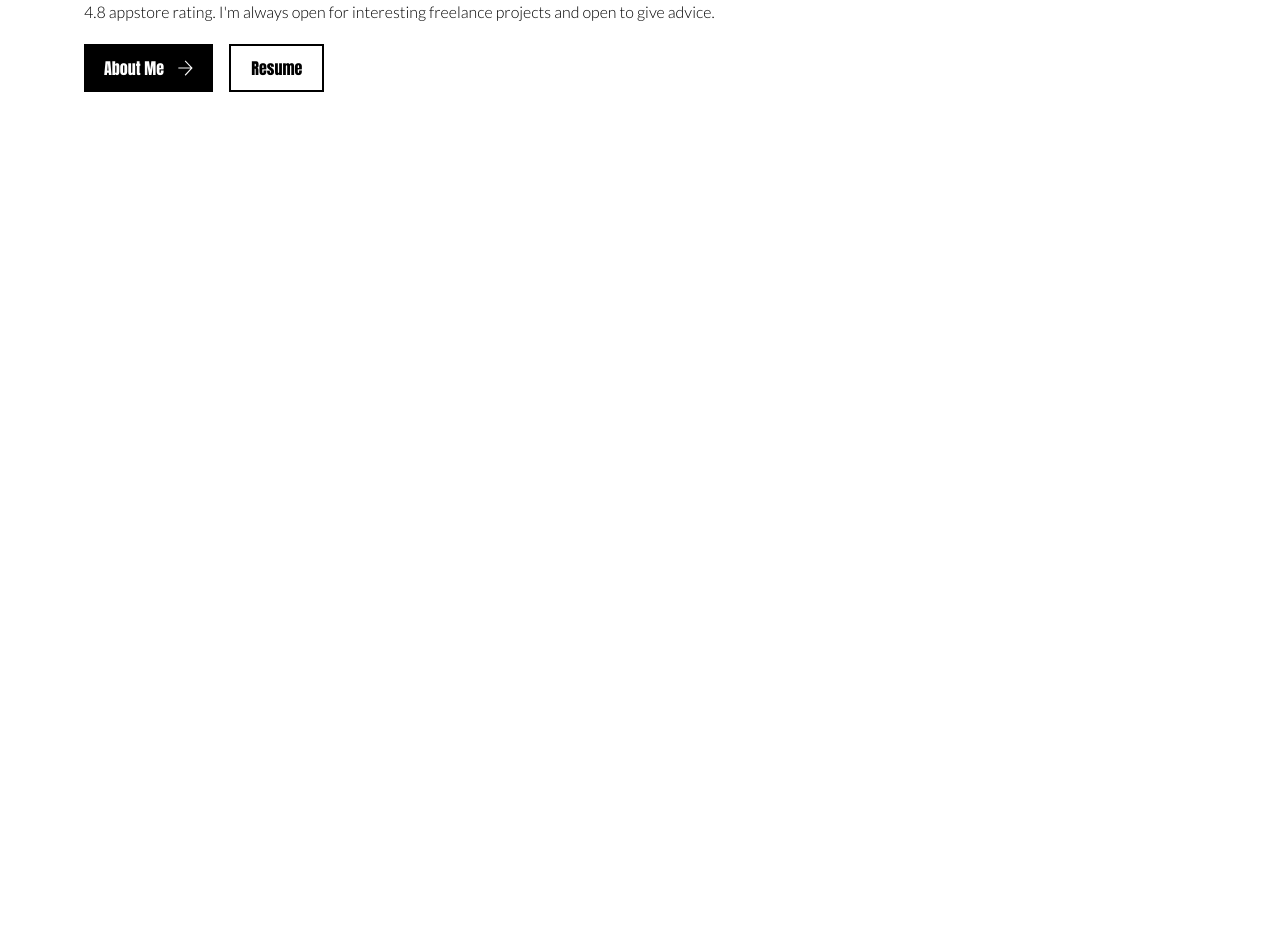
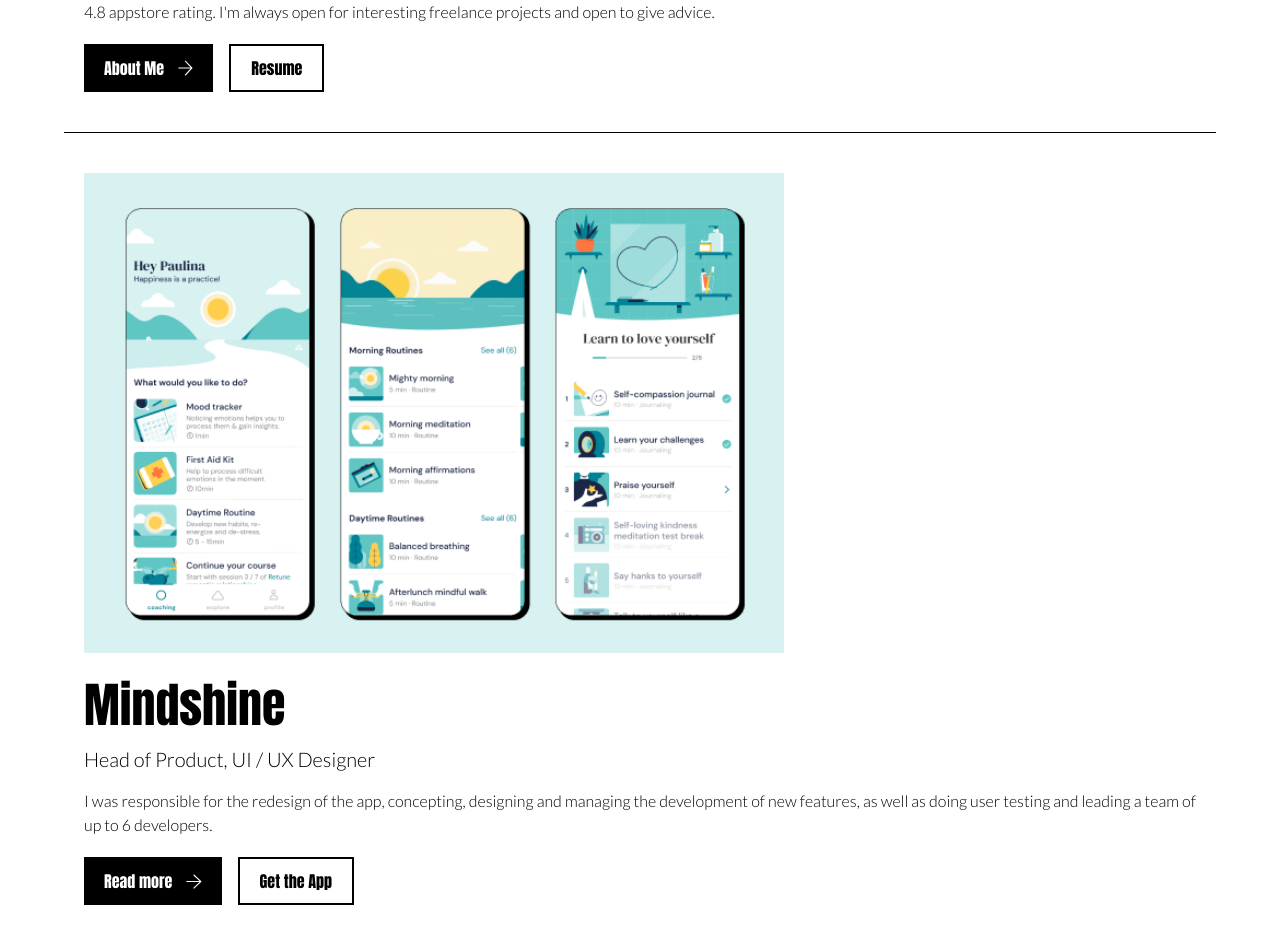
Before and after one commit to AndreasSiedler/portfolio_next, a Next.js app: page / in a window 1280 px wide. Shown: the part 940-1884 px from the top of the page. Before the commit the page ends 1032 px from the top, so only its background shows below. Built offline with nearby package versions, Linux system fonts and the light colour scheme.

Commit message:
Add mindshine section

```diff
--- a/src/pages/index.tsx
+++ b/src/pages/index.tsx
@@ -6,7 +6,7 @@
   return (
     <>
       <Header />
-      <div className="mx-auto max-w-6xl px-5">
+      <div className="mx-auto max-w-6xl px-5 pb-10">
         <NextImage
           src={"/images/chris-profile.png"}
           alt={"chris-profile"}
@@ -38,52 +38,38 @@
             Resume
           </button>
         </div>
-        {/* <div className="mt-6 border-black border-2 px-16 py-4 flex justify-between items-center">
-          <h1 className="text-base font-robotomono-semibold">
-            Chris K. Seidel
-          </h1>
-          <button className="bg-black hover:bg-neutral-800 text-white font-robotomono-semibold py-4 px-12 flex items-center">
-            Contact Me
-            <HiArrowRight className="ml-2" color="#ffffff" />
+      </div>
+      <div className="mx-auto max-w-6xl px-5 pt-10 border-t-0.75 border-black pb-10">
+        <NextImage
+          src={"/images/mindshine-cover.png"}
+          alt={"mindshine-cover"}
+          width={700}
+          height={700}
+        />
+        <h1 className="mt-7 text-5xl font-anton-regular">Mindshine</h1>
+        <h2 className="mt-4 text-xl font-lato-light">
+          Head of Product, UI / UX Designer
+        </h2>
+        <p className="text-base font-lato-light mt-4">
+          I was responsible for the redesign of the app, concepting, designing
+          and managing the development of new features, as well as doing user
+          testing and leading a team of up to 6 developers.
+        </p>
+        <div className="mt-5 flex space-x-4">
+          <button className="text-base text-white font-anton-regular px-5 py-2.5 bg-black hover:bg-neutral-800 flex justify-center items-center">
+            Read more
+            <NextImage
+              className="ml-3.5"
+              src={"/svgs/ArrowRightWhite.svg"}
+              alt={"chris-profile"}
+              width={15.25}
+              height={15.25}
+            />
           </button>
-        </div> */}
-
-        {/* <div className="grid lg:grid-cols-2 mt-6 border-black border-2 p-16">
-        <div className="flex flex-col justify-center">
-          <h1 className="mt-2 text-4xl font-robotomono-semibold tracking-tight text-gray-900">
-            Chris K. Seidel
-          </h1>
-          <h2 className="mt-6 text-xl font-robotomono-regular tracking-tight text-gray-900 sm:text-xl">
-            UI / UX Designer for Apps with purpose ♥️
-          </h2>
-          <p className="text-base font-robotomono-regular mt-4">
-            I&apos;m working as a UI / UX Designer, Concepter, as well as Head
-            of Product top Apps on the german Mental Health & physical Health
-            market with 500k+ users and over 4.8 appstore rating. I&apos;m
-            always open for interesting freelance projects and open to give
-            advice.
-          </p>
-          <div className="mt-10 flex space-x-4">
-            <button className="bg-black hover:bg-neutral-800 text-white font-robotomono-semibold py-4 px-12 flex items-center">
-              Design
-              <HiArrowRight className="ml-2" color="#ffffff" />
-            </button>
-            <button className="border-black border-2 hover:bg-black text-black hover:text-white font-robotomono-semibold py-4 px-12 flex items-center">
-              Photography
-            </button>
-          </div>
+          <button className="text-base text-black hover:text-white font-anton-regular px-5 py-2.5 border-black border-2 hover:bg-black ">
+            Get the App
+          </button>
         </div>
-        <div className="flex justify-center">
-          <div className="w-auto h-auto bg-yellow-400 rounded-full mx-12">
-            <NextImage
-              src={"/images/chris-profile.png"}
-              alt={"chris-profile"}
-              width={700}
-              height={700}
-            />
-          </div>
-        </div>
-      </div> */}
       </div>
     </>
   );
```
Also changed, not shown: public/images/mindshine-cover.png (added).
